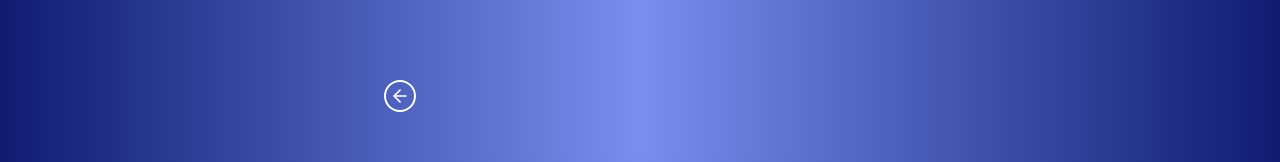
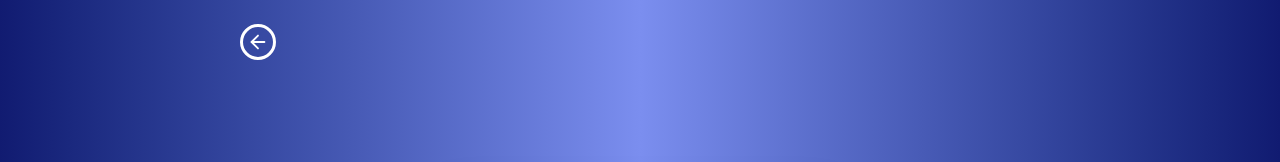
Before and after one commit to IbrahimZherati/StudyBuddy, a Next.js app in the folder studybuddy-frontend/: page /register in a window 1280 px wide. Shown: the top 162 px of the page. Built offline with nearby package versions, Linux system fonts and the light colour scheme.

Commit message:
edit GoBackButton potision

```diff
--- a/studybuddy-frontend/components/GoBackButton.jsx
+++ b/studybuddy-frontend/components/GoBackButton.jsx
@@ -6,10 +6,10 @@ import {useRouter} from "next/navigation"
 export default function GoBackButton() {
     const router = useRouter();
     return (
-      <div className='absolute top-[10vh] left-[30vw]'>
+      <div className='absolute top-6 left-60'>
           <button onClick={() => router.back()}
-                  className='border-2 backdrop-blur-md p-1 rounded-full text-white cursor-pointer'>
-              <ArrowLeft size={20}/>
+                  className='border-3 backdrop-blur-md p-1 rounded-full text-white cursor-pointer'>
+              <ArrowLeft size={22}/>
           </button>
       </div>
     )
```
